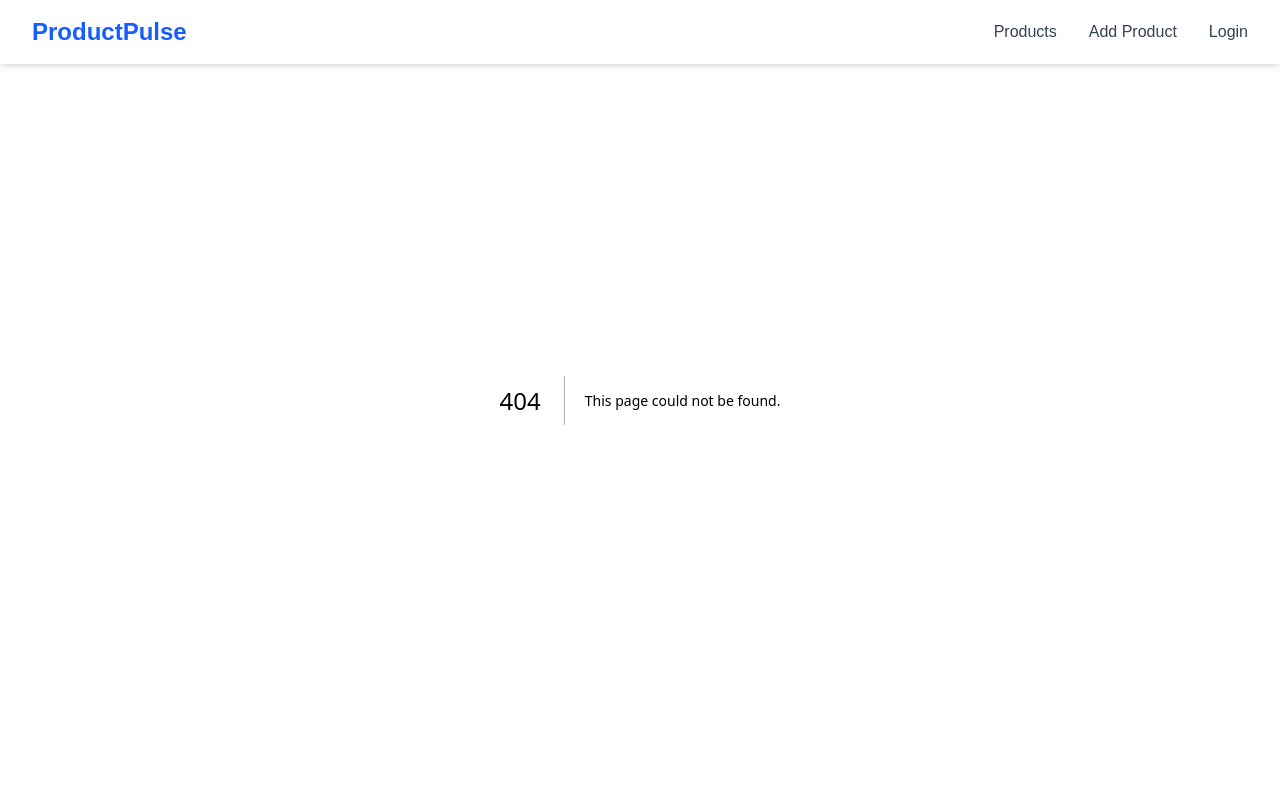
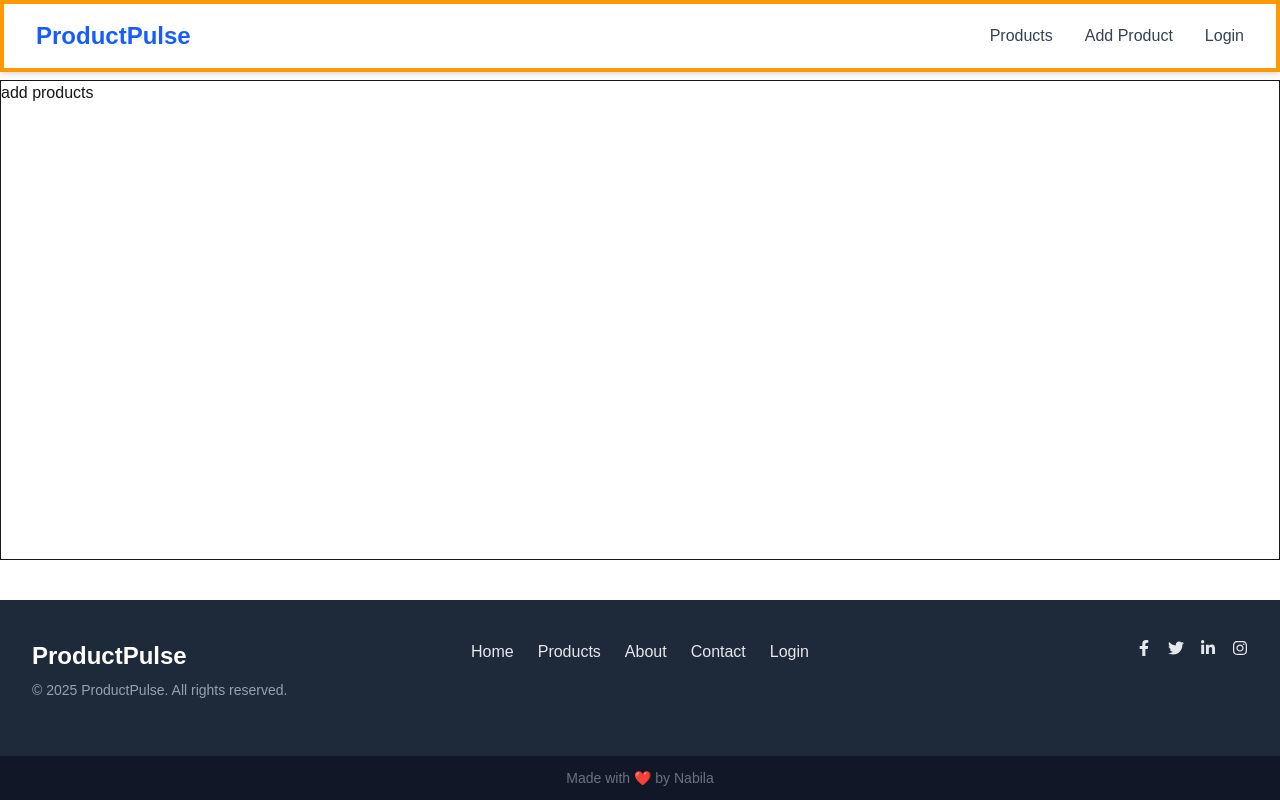
Before and after one commit to nabila-nowshin/nextShop, a Next.js app: page /dashboard/add-product in a window 1280 px wide. Before the commit this address had no page. Shown: the top 800 px of the page. Built offline with nearby package versions, Linux system fonts and the light colour scheme.

Commit message:
Configure routes

```diff
--- a/src/app/components/Navbar.jsx
+++ b/src/app/components/Navbar.jsx
@@ -14,7 +14,7 @@ export default function Navbar() {
   ];
 
   return (
-    <nav className="bg-white shadow-md fixed w-full z-20">
+    <nav className="bg-white shadow-md fixed w-full z-20 border-4 border-amber-500">
       <div className="max-w-7xl mx-auto px-4 sm:px-6 lg:px-8">
         <div className="flex justify-between h-16 items-center">
           {/* Logo */}
--- /dev/null
+++ b/src/app/dashboard/add-product/page.jsx
@@ -0,0 +1,7 @@
+import React from "react";
+
+const page = () => {
+  return <div>add products</div>;
+};
+
+export default page;
--- a/src/app/layout.js
+++ b/src/app/layout.js
@@ -21,11 +21,10 @@ export const metadata = {
 export default function RootLayout({ children }) {
   return (
     <html lang="en">
-      <body
-        className={`${geistSans.variable} ${geistMono.variable} antialiased`}
-      >
+      <body className="flex flex-col min-h-screen">
         <Navbar></Navbar>
-        <main>{children}</main>
+
+        <main className="border mt-20 flex-grow ">{children}</main>
 
         <Footer></Footer>
       </body>
--- /dev/null
+++ b/src/app/login/page.jsx
@@ -0,0 +1,7 @@
+import React from "react";
+
+const page = () => {
+  return <div>login</div>;
+};
+
+export default page;
--- /dev/null
+++ b/src/app/products/page.jsx
@@ -0,0 +1,7 @@
+import React from "react";
+
+const page = () => {
+  return <div>products</div>;
+};
+
+export default page;
```
